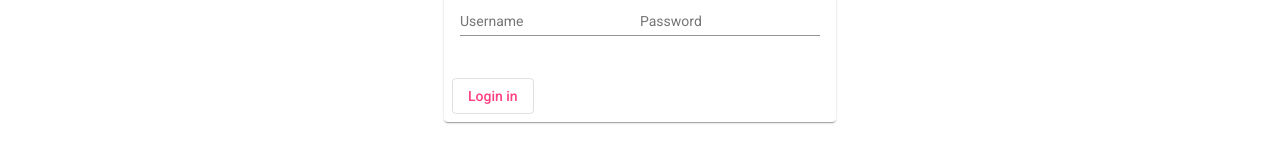
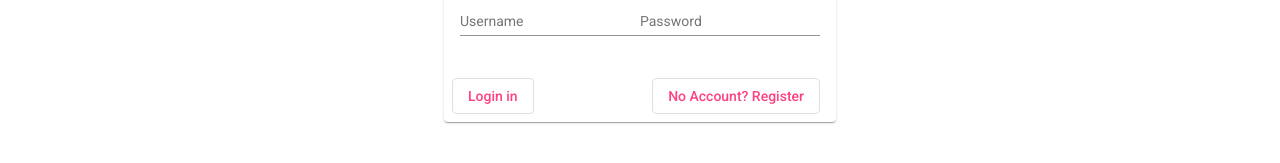
Before and after one commit to zyxbest/angular-app, an Angular app: page /unauth/login in a window 1280 px wide. Shown: the part 143-306 px from the top of the page. Built offline with nearby package versions, Linux system fonts and the light colour scheme.

Commit message:
feat: register

```diff
--- a/src/app/templates/login/login.component.html
+++ b/src/app/templates/login/login.component.html
@@ -12,9 +12,12 @@
         <input matInput placeholder="Password" />
       </mat-form-field>
     </mat-card-content>
-    <mat-card-actions>
+    <mat-card-actions style="display: flex; justify-content: space-between">
       <button mat-stroked-button color="accent" (click)="login()">
         Login in
+      </button>
+      <button mat-stroked-button color="accent" (click)="register()">
+        No Account? Register
       </button>
     </mat-card-actions>
   </mat-card>
--- a/src/app/templates/login/login.component.ts
+++ b/src/app/templates/login/login.component.ts
@@ -23,7 +23,8 @@ export class LoginComponent implements OnInit {
       .pipe(first())
       .subscribe({
         next: () => {
-          const returnUrl = this.route.snapshot.queryParams['returnUrl'] || '/homepage';
+          const returnUrl =
+            this.route.snapshot.queryParams['returnUrl'] || '/homepage';
           this.router.navigateByUrl(returnUrl);
         },
         error: (error) => {
@@ -31,4 +32,5 @@ export class LoginComponent implements OnInit {
         },
       });
   }
+  register() {}
 }
```
